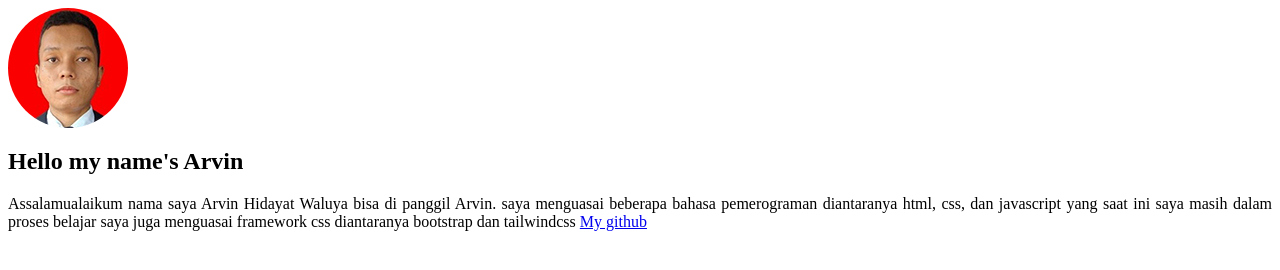
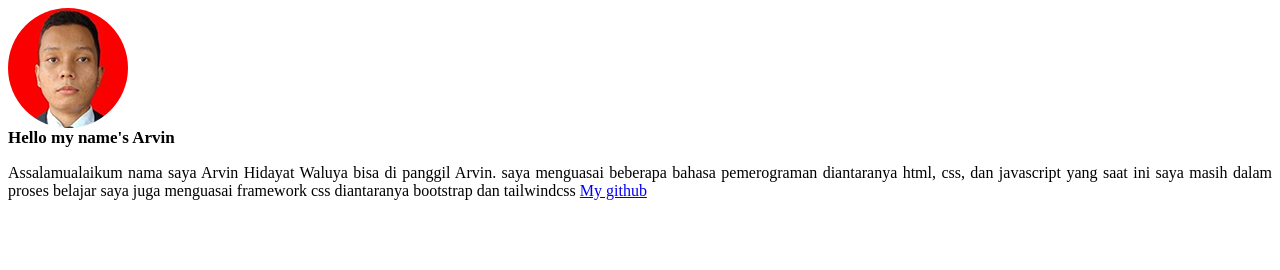
Before and after one commit to arvinzethero/fcc-tribute-page, a plain HTML site: page index.html in a window 1280 px wide. Drawn offline with Linux system fonts and the light colour scheme.

Commit message:
mengedit file index.html

```diff
--- a/index.html
+++ b/index.html
@@ -18,17 +18,22 @@
     img {
       display: block;
     }
+    #img-caption {
+      font-weight: bold;
+      font-size: 17px;
+    }
   </style>
   <body>
     <main id="main">
-      <div id="img" class="div">
+      <div id="img-div" class="div">
         <img src="img/gambar.jpg" alt="" id="image" />
-        <h2 id="img-caption">Hello my name's Arvin</h2>
-        <p id="tribute-info">
-          Assalamualaikum nama saya Arvin Hidayat Waluya bisa di panggil Arvin. saya menguasai beberapa bahasa pemerograman diantaranya html, css, dan javascript yang saat ini saya masih dalam proses belajar saya juga menguasai framework
-          css diantaranya bootstrap dan tailwindcss <a href="https://arvinzethero.github.io" id="tribute-link" target="_blank">My github</a>
-        </p>
+        <div id="img-caption">Hello my name's Arvin</div>
       </div>
+
+      <p id="tribute-info">
+        Assalamualaikum nama saya Arvin Hidayat Waluya bisa di panggil Arvin. saya menguasai beberapa bahasa pemerograman diantaranya html, css, dan javascript yang saat ini saya masih dalam proses belajar saya juga menguasai framework css
+        diantaranya bootstrap dan tailwindcss <a href="https://arvinzethero.github.io" id="tribute-link" target="_blank">My github</a>
+      </p>
     </main>
   </body>
 </html>
```
